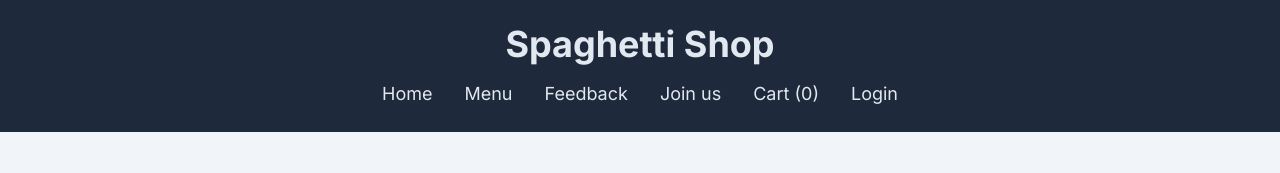
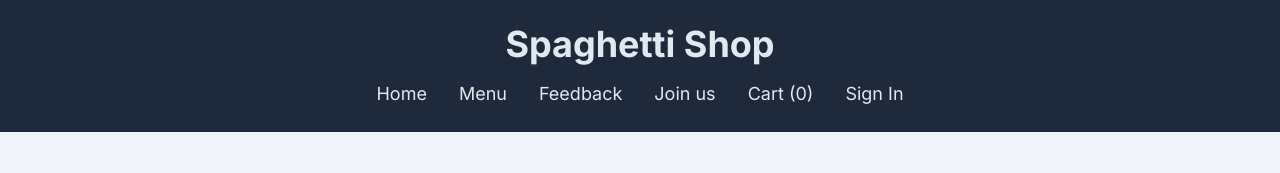
Before and after one commit to Osamaas04/spaghetti-shop, a Next.js app: page /cart in a window 1280 px wide. Shown: the top 173 px of the page. Built offline with nearby package versions, Linux system fonts and the light colour scheme.

Commit message:
Update Header.jsx

```diff
--- a/components/Header.jsx
+++ b/components/Header.jsx
@@ -77,10 +77,10 @@ export default function Header() {
             ) : (
               <li>
                 <Link
-                  href="/login"
+                  href="/sign-in"
                   className="text-slate-200 hover:text-white transition duration-200"
                 >
-                  Login
+                  Sign In
                 </Link>
               </li>
             )}
```
